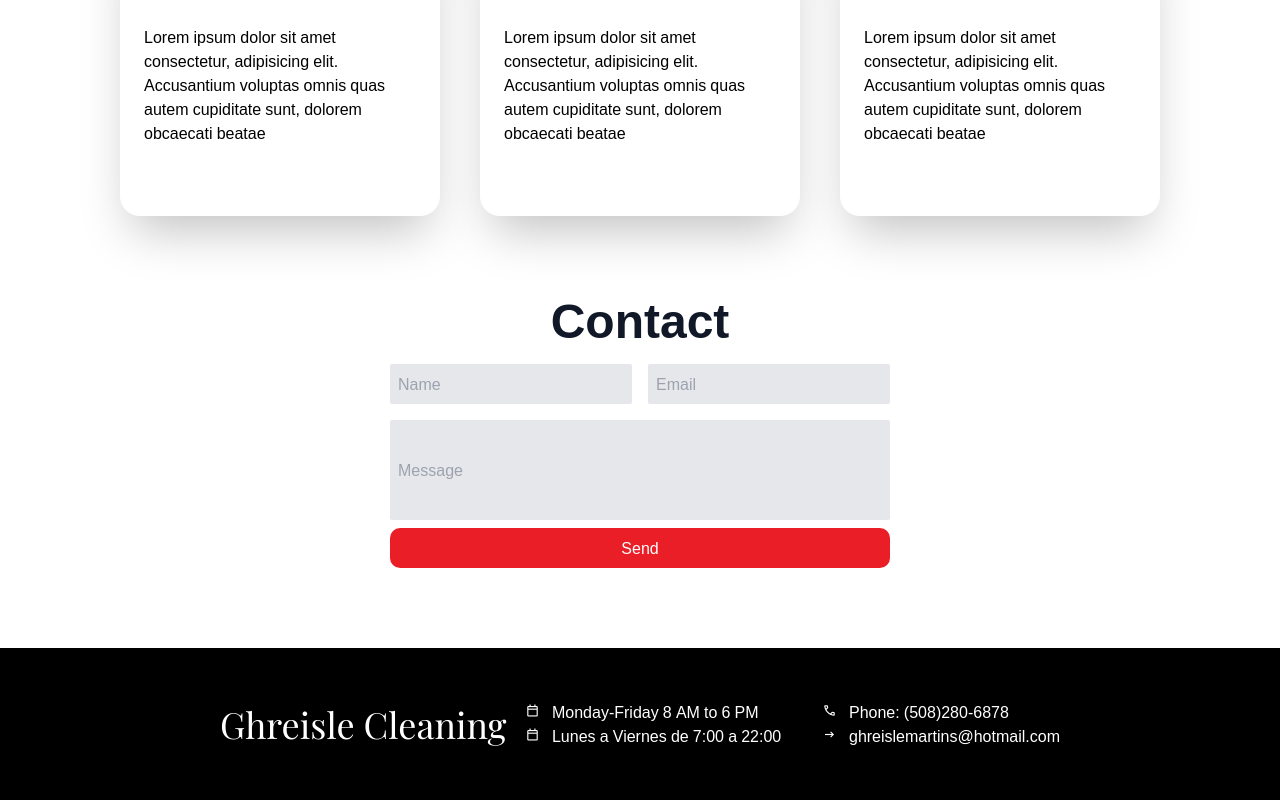
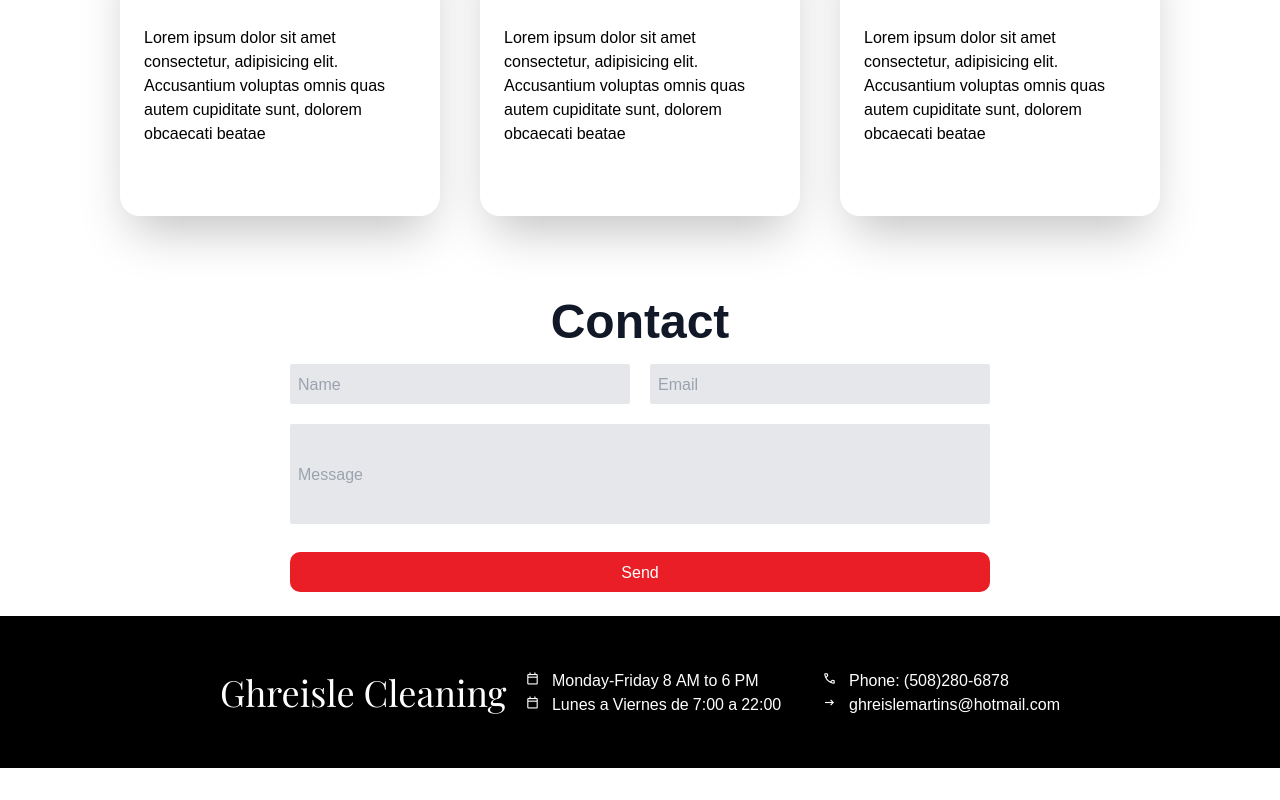
Before and after one commit to viwnie/Job_Ghreisle_Martins, a Next.js app: page / in a window 1280 px wide. Shown: the part 2689-3489 px from the top of the page. After the commit the page ends 3457 px from the top, so only its background shows below. Built offline with nearby package versions, Linux system fonts and the light colour scheme.

Commit message:
updating the contact component

```diff
--- a/app/components/Contact.tsx
+++ b/app/components/Contact.tsx
@@ -1,18 +1,16 @@
 const Contact = () => {
 	return (
-		<div className="flex justify-center items-center pb-20">
-			<form action="">
-				<h1 className="flex justify-center text-5xl font-bold pb-5">Contact</h1>
-				<div className="w-[700px] gap-4 flex items-center justify-center">
-					<input type="text" placeholder="Name" className="bg-gray-200 w-[242px] h-[40px] p-2 border-none rounded-sm" />
-					<input type="text" placeholder="Email" className="bg-gray-200 w-[242px] h-[40px] p-2 border-none rounded-sm" />
+		<div className="w-full flex justify-center pb-6 max-md:p-6">
+			<form className="flex flex-col max-w-[700px] w-full gap-5 justify-center items-center max-md:max-w-full">
+				<h1 className="text-5xl font-bold">Contact</h1>
+				<div className="flex gap-5 w-full max-md:flex-col">
+					<input type="text" placeholder="Name" className="bg-gray-200 w-1/2 h-[40px] p-2 border-none rounded-sm max-md:w-full" />
+					<input type="text" placeholder="Email" className="bg-gray-200 w-1/2 h-[40px] p-2 border-none rounded-sm max-md:w-full" />
 				</div>
-				<div className="w-[700px] flex items-center flex-col pt-4">
-					<input type="text" placeholder="Message" className="bg-gray-200 w-[500px] h-[100px] p-2 border-none rounded-sm" />
-					<button className="bg-[#EA1E26] mt-2 rounded-[10px] h-10 w-[500px] text-white hover:bg-black transition duration-300">
+				<input type="text" placeholder="Message" className="bg-gray-200 w-full h-[100px] p-2 border-none rounded-sm" />
+				<button type="submit" className="bg-[#EA1E26] mt-2 rounded-[10px] h-10 w-full text-white hover:bg-black transition duration-300">
 						<p>Send</p>
 					</button>
-				</div>
 			</form>
 		</div>
 	);
--- a/app/components/Feedbacks.tsx
+++ b/app/components/Feedbacks.tsx
@@ -2,8 +2,8 @@ const Feedbacks = () => {
 	return (
 		<div className="flex items-center flex-col pt-20 pb-10">
       <h1 className="text-5xl font-bold">Reviews</h1>
-			<div className="flex w-full bg-white text-black p-10 gap-10 justify-center max-lg:flex-col max-lg:gap-10 max-lg:items-center pt-20">
-				<div className="bg-white w-[320px] h-[300px] rounded-[20px] shadow-2xl p-6">
+			<div className="flex w-full bg-white text-black p-10 gap-10 justify-center max-lg:flex-col max-lg:gap-10 max-lg:items-center pt-20 ">
+				<div className="bg-white w-[320px] h-[300px] rounded-[20px] shadow-2xl p-6 hover:scale-110 transform transition-transform duration-300 ease-in-out">
 					<div className="flex gap-2">
 						<img
 							className="w-10 h-10 rounded-[50px]"
@@ -24,7 +24,7 @@ const Feedbacks = () => {
 						</div>
 					</div>
 				</div>
-				<div className="bg-white w-[320px] h-[300px] rounded-[20px] shadow-2xl p-6">
+				<div className="bg-white w-[320px] h-[300px] rounded-[20px] shadow-2xl p-6 hover:scale-110 transform transition-transform duration-300 ease-in-out">
 					<div className="flex gap-2">
 						<div className="flex gap-2">
 							<img
@@ -47,7 +47,7 @@ const Feedbacks = () => {
 						</div>
 					</div>
 				</div>
-				<div className="bg-white w-[320px] h-[300px] rounded-[20px] shadow-2xl p-6">
+				<div className="bg-white w-[320px] h-[300px] rounded-[20px] shadow-2xl p-6 hover:scale-110 transform transition-transform duration-300 ease-in-out">
 					<div className="flex gap-2">
 						<div className="flex gap-2">
 							<img
--- a/app/components/Works.tsx
+++ b/app/components/Works.tsx
@@ -2,7 +2,7 @@ const Works = () => {
 	return (
 		<div className="flex justify-center items-center flex-col">
 			<h1 className="font-bold text-5xl text-[#EA1E26]">Get Started</h1>
-      <div className="w-[500px] flex flex-col justify-center items-center pt-10 pb-14 max-md:w-[300px]">
+			<div className="w-[500px] flex flex-col justify-center items-center pt-10 pb-14 max-md:w-[90%]">
 				<p className="text-center text-[20px] font-medium">
 					Transform your house and your trade into a sparkling sanctuary with our
 					exceptional house cleaning services. Book now and watch the magic unfold!
```
Lines whose indentation alone changed are shown as unchanged.
